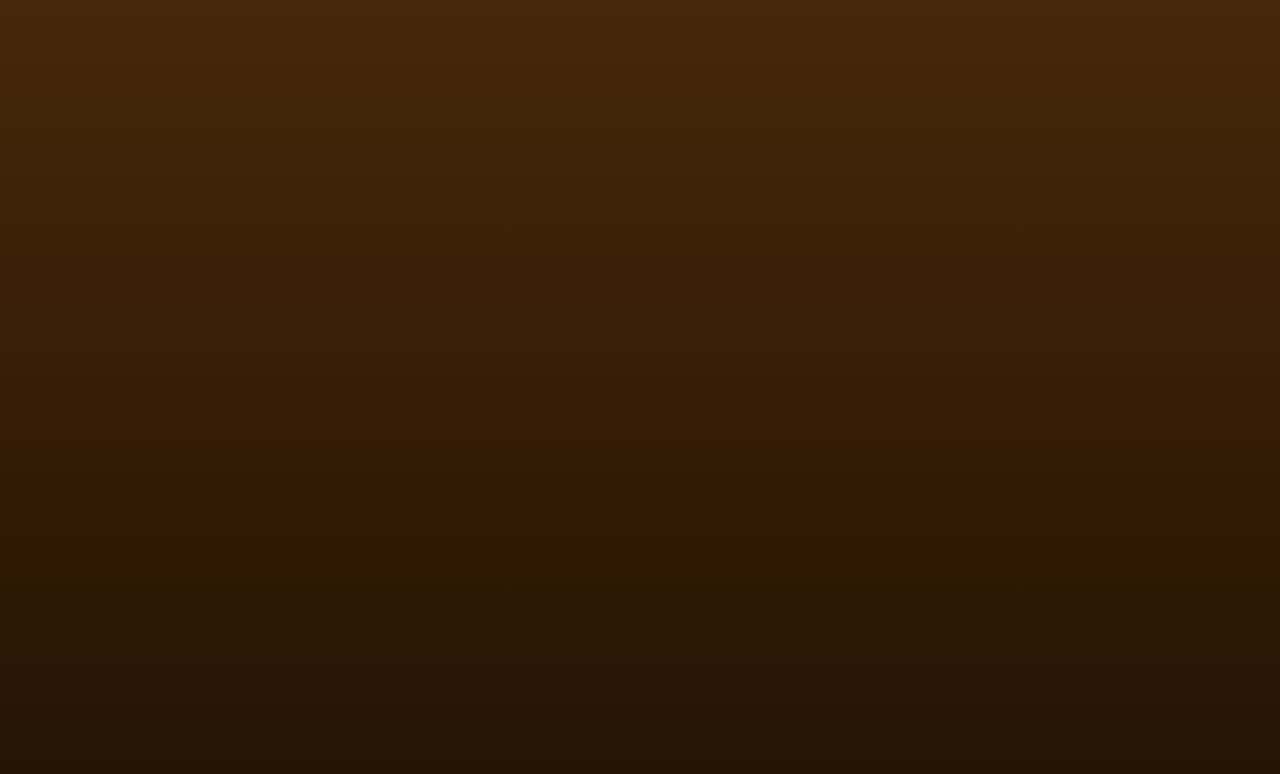
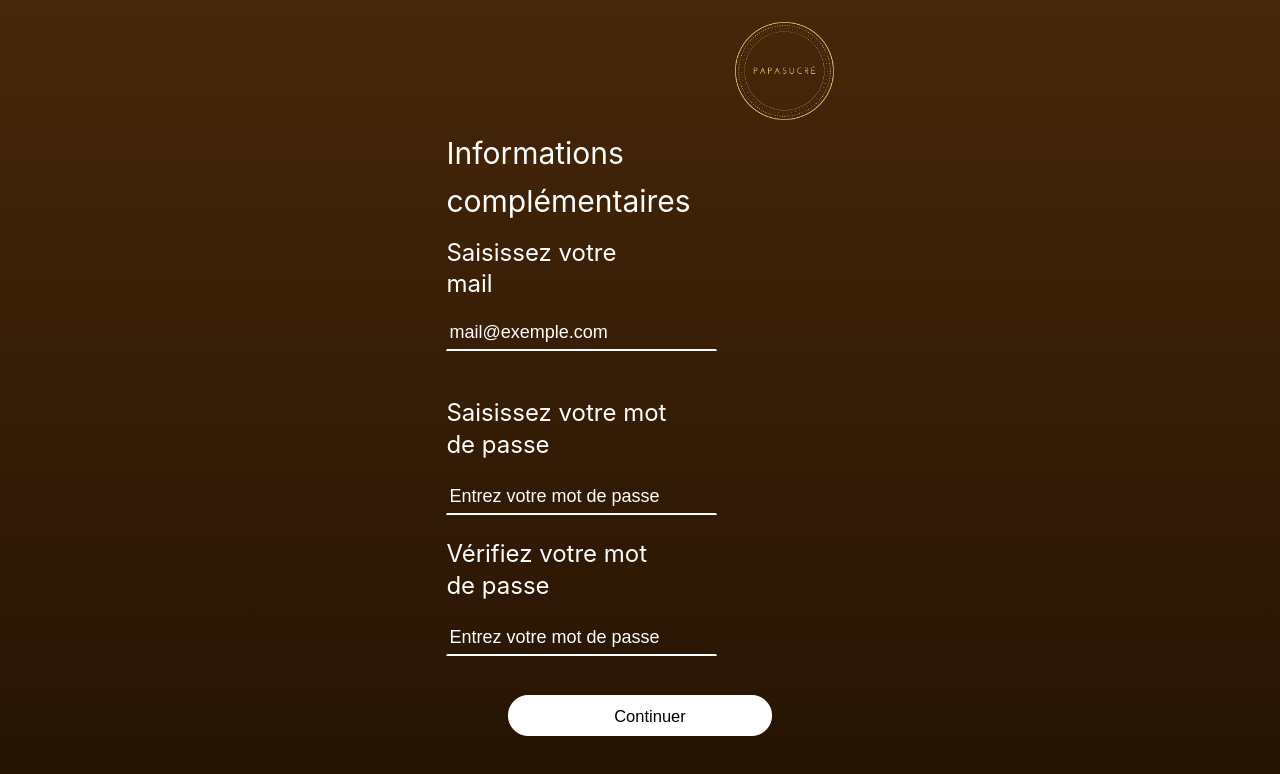
Before and after one commit to phromaj/papasucre, a Vue app in the folder papafront/: page /signupinfo in a window 1280 px wide. Before the commit this address had no page. Shown: the top 774 px of the page. Built offline with nearby package versions, Linux system fonts and the light colour scheme.

Commit message:
Sign up info front

```diff
--- a/papafront/src/router/index.js
+++ b/papafront/src/router/index.js
@@ -32,6 +32,11 @@ const router = createRouter({
       name: "signup",
       component: () => import("../views/SignUpView.vue")
     },
+    {
+      path: "/signupinfo",
+      name: "signupinfo",
+      component: () => import("../views/SignUpInfoView.vue")
+    },
   ],
 });
 
--- a/papafront/src/views/LoginView.vue
+++ b/papafront/src/views/LoginView.vue
@@ -26,7 +26,7 @@ import { RouterLink, RouterView } from "vue-router";
             <Icon class="icon" icon="bi:facebook" width="25" height="25" />S'inscrire avec Facebook
           </button>
         </RouterLink>
-        <RouterLink to="/signin" tag="signin">
+        <RouterLink to="/signup" tag="signin">
           <button>
             <Icon class="icon" icon="ci:message-circle" width="28" height="28" />S'inscrire avec N° de tél.
           </button>
--- /dev/null
+++ b/papafront/src/views/SignUpInfoView.vue
@@ -0,0 +1,145 @@
+<script setup>
+import { Icon } from '@iconify/vue';
+
+import { RouterLink, RouterView } from "vue-router";
+</script>
+<template>
+    <div>
+        <body>
+            <div class="signup">
+                <div class="logo">
+                    <img  src="../assets/PAPASUCRE.png" alt="">
+                </div>
+                <div class="information" >
+                    <h1>Informations complémentaires</h1>
+                    <form @submit.prevent="submitForm">
+                        <div class="mail">
+                            <div class="mailTitle">
+                                <h2>Saisissez votre mail</h2>
+                            </div>
+                            <input type="text" maxlength="30" placeholder="mail@exemple.com">
+                        </div>
+                        <div class="password">
+                            <div class="passwordTitle">
+                                <h3>Saisissez votre mot de passe</h3>
+                            </div>
+                            <input type="text" maxlength="30" placeholder="Entrez votre mot de passe">
+                        </div>
+                        <div class="verifPassword">
+                            <div class="verifPasswordTitle">
+                                <h4>Vérifiez votre mot de passe</h4>
+                            </div>
+                            <input type="text" maxlength="30" placeholder="Entrez votre mot de passe">
+                        </div>
+                        <div class="continueButton">
+                            <RouterLink to="/" tag="continue">
+                                <button class="continue">
+                                    <Icon class="icon" icon="" width="20" height="20" rotate="2"/><span>Continuer</span>
+                                </button>
+                            </RouterLink>
+                        </div>
+                    </form>
+                </div>
+            </div>
+        </body>
+    </div>
+</template>
+<script>
+export default {
+
+}
+</script>
+<style>
+    .signup{
+        width: 100%;
+    }
+    body {
+        background: linear-gradient(#472709, #241303);
+        background-repeat: no-repeat;
+        background-position: fixed;
+        width: 100%;
+    }
+    .mailTitle {
+        padding-top:3%;
+        width: 45%;
+        color: rgb(255, 255, 255);
+        height: 6em;
+        line-height: 1.2;
+    }
+
+    .passwordTitle{
+        width: 65%;
+        color: rgb(255, 255, 255);
+        line-height: 1.2;
+        padding-top:6%;
+        height: 7em;
+    }
+    .verifPasswordTitle{
+        width: 55%;
+        color: rgb(255, 255, 255);
+        line-height: 1.2;
+        padding-top:6%;
+        height: 7em;
+    }
+    .mail{
+        width: 100%;
+    }
+    .password{
+        padding-top: 6%;
+        width: 100%;
+    }
+    .information{
+        width: 100%;
+        padding-top: 30%;
+        padding-left: 5%;
+        padding-right: 5%;
+        color: rgb(255, 255, 255);
+    }
+    input{
+        background-color: transparent;
+        border: 1px solid transparent;
+        border-bottom: 2px solid rgb(255, 255, 255);
+        width: 70%;
+        height: 2em;
+        color: white;
+        font-size: 1.2em;
+    }
+    input::placeholder{
+        color: white;
+        font-size: 1em;
+    }
+    input:focus{
+        outline: none;
+    }
+    h2, h3, h4{
+        font-size: 24px;
+        line-height: 1.3em;
+        vertical-align: middle;
+    }
+    .continueButton{
+        width: 100%;
+        padding-top: 10%;
+        padding-bottom: 10%;
+        display: flex;
+        justify-content: center;
+    }
+    .continue{
+        cursor: pointer;
+        text-decoration: none;
+        border: 1px solid #fff;
+        border-radius: 20px;
+        width: 16em;
+        height: 2.5em;
+        background-color: #fff;
+        font-size: 1.1em;
+        line-height: 1.7em;
+    }
+    .logo{
+        padding-top: 5%;
+        padding-right: 5%;
+        height: 8em;
+        display: flex;
+        justify-content: right;
+        float: right;
+    }
+</style>
--- a/papafront/src/views/SignUpView.vue
+++ b/papafront/src/views/SignUpView.vue
@@ -39,7 +39,7 @@ import { RouterLink, RouterView } from "vue-router";
             <p>Votre âge sera visible par tous.</p>
           </div>
           <div id="continueButton">
-            <RouterLink to="/verification" tag="continue">
+            <RouterLink to="/Signupinfo" tag="continue">
               <button id="continue">
                 <Icon class="icon" icon="" width="20" height="20" rotate="2"/><span>Continuer</span>
               </button>
```
